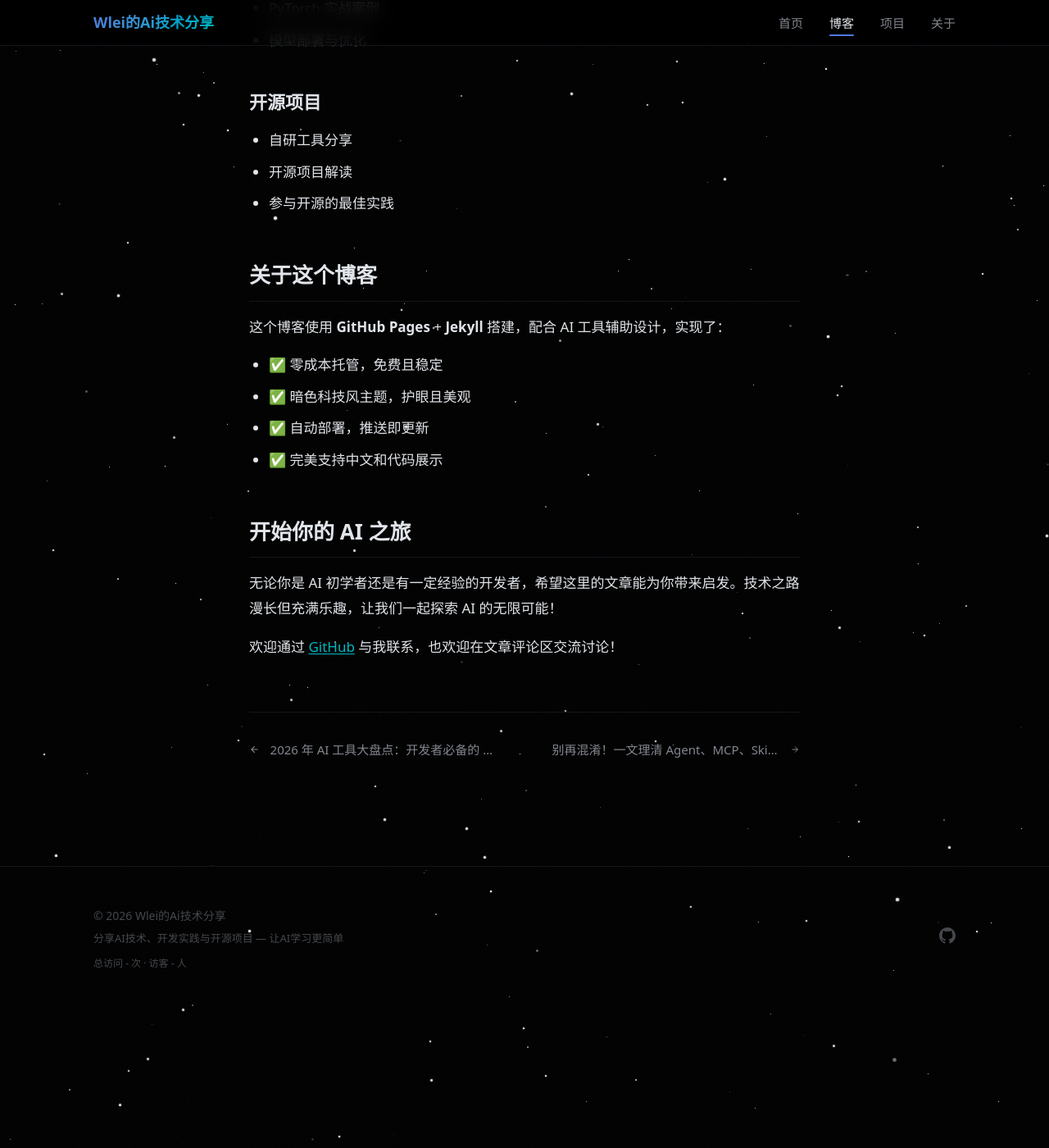
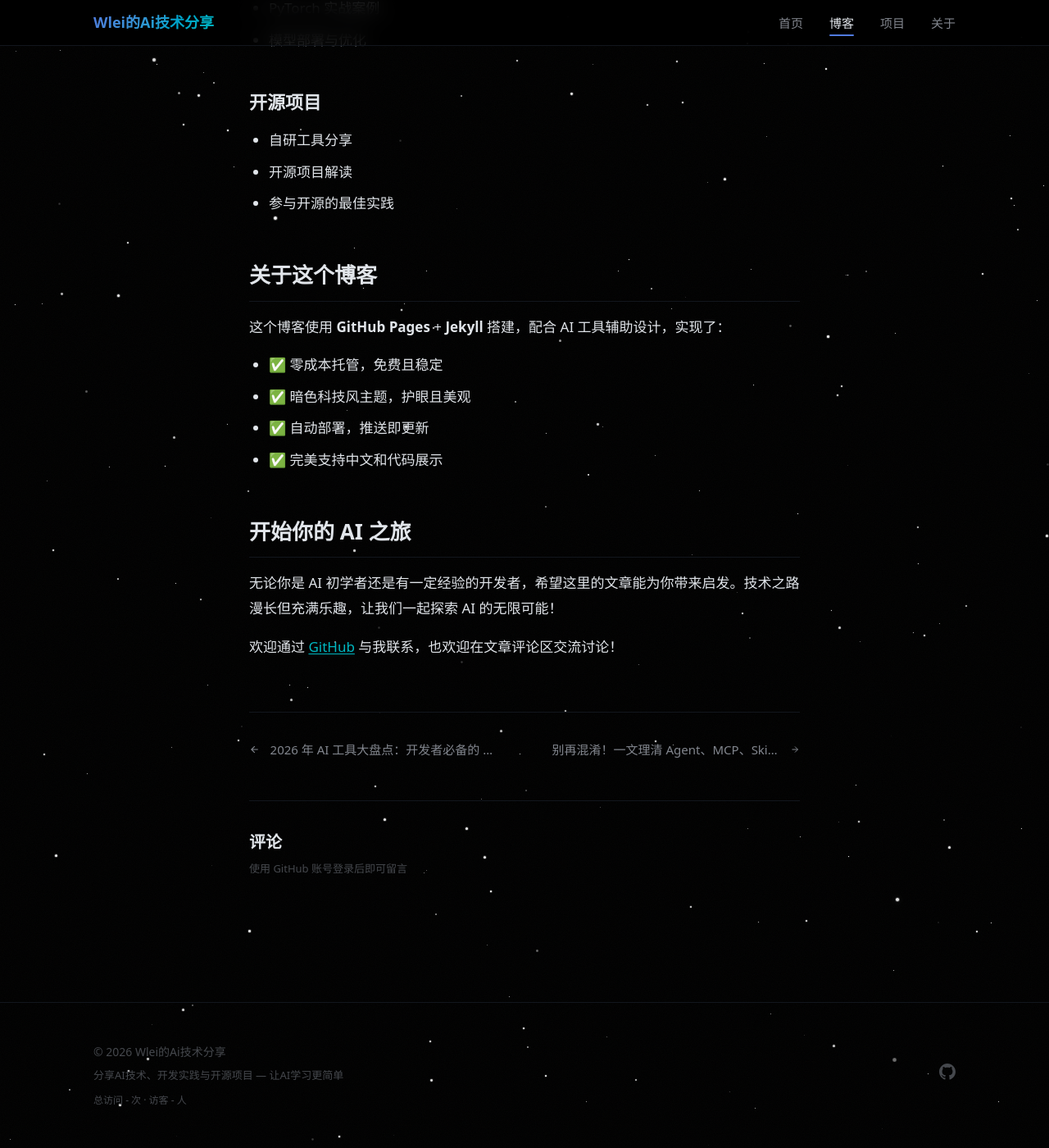
Before and after one commit to wanlei99lyx/wanlei99lyx.github.io, a Jekyll site: the page built from _posts/2026-07-09-welcome.md, in a window 1280 px wide and 1400 px high, scrolled down 1262 px. Shown: the whole window at 82% size. Built offline with Jekyll 4.4.1, drawn with Linux system fonts in a browser that asks for light colours; comment, search, counter and statistics services are not loaded; before the commit the page ends 2495 px from its top, so only the background shows below that.

Commit message:
文章底部添加 utterances 评论系统
读者可用 GitHub 账号登录后评论，每条评论对应一个 GitHub Issue

Co-Authored-By: Claude Opus 4.7 <noreply@anthropic.com>

```diff
--- a/_layouts/post.html
+++ b/_layouts/post.html
@@ -54,6 +54,12 @@ layout: default
         {% endif %}
       </div>
     </footer>
+
+    <div class="post-comments">
+      <h3 class="post-comments-title">评论</h3>
+      <div class="post-comments-hint">使用 GitHub 账号登录后即可留言</div>
+      <div id="utterances-comments"></div>
+    </div>
   </div>
 </article>
 
@@ -64,3 +70,11 @@ layout: default
     .catch(function() {});
 })();
 </script>
+
+<script src="https://utteranc.es/client.js"
+  repo="wanlei99lyx/wanlei99lyx.github.io"
+  issue-term="pathname"
+  theme="dark-blue"
+  crossorigin="anonymous"
+  async>
+</script>
--- a/assets/css/main.scss
+++ b/assets/css/main.scss
@@ -676,6 +676,31 @@ a:hover { color: var(--color-primary); }
   border-top: 1px solid var(--color-border);
 }
 
+/* Comments */
+.post-comments {
+  margin-top: var(--space-12);
+  padding-top: var(--space-8);
+  border-top: 1px solid var(--color-border);
+}
+
+.post-comments-title {
+  font-size: 1.25rem;
+  font-weight: 700;
+  margin-bottom: var(--space-1);
+  color: var(--color-ink);
+}
+
+.post-comments-hint {
+  font-size: 0.8125rem;
+  color: var(--color-muted);
+  margin-bottom: var(--space-6);
+}
+
+/* utterances dark theme overrides */
+.utterances {
+  max-width: 100% !important;
+}
+
 .post-nav {
   display: flex;
   justify-content: space-between;
```
